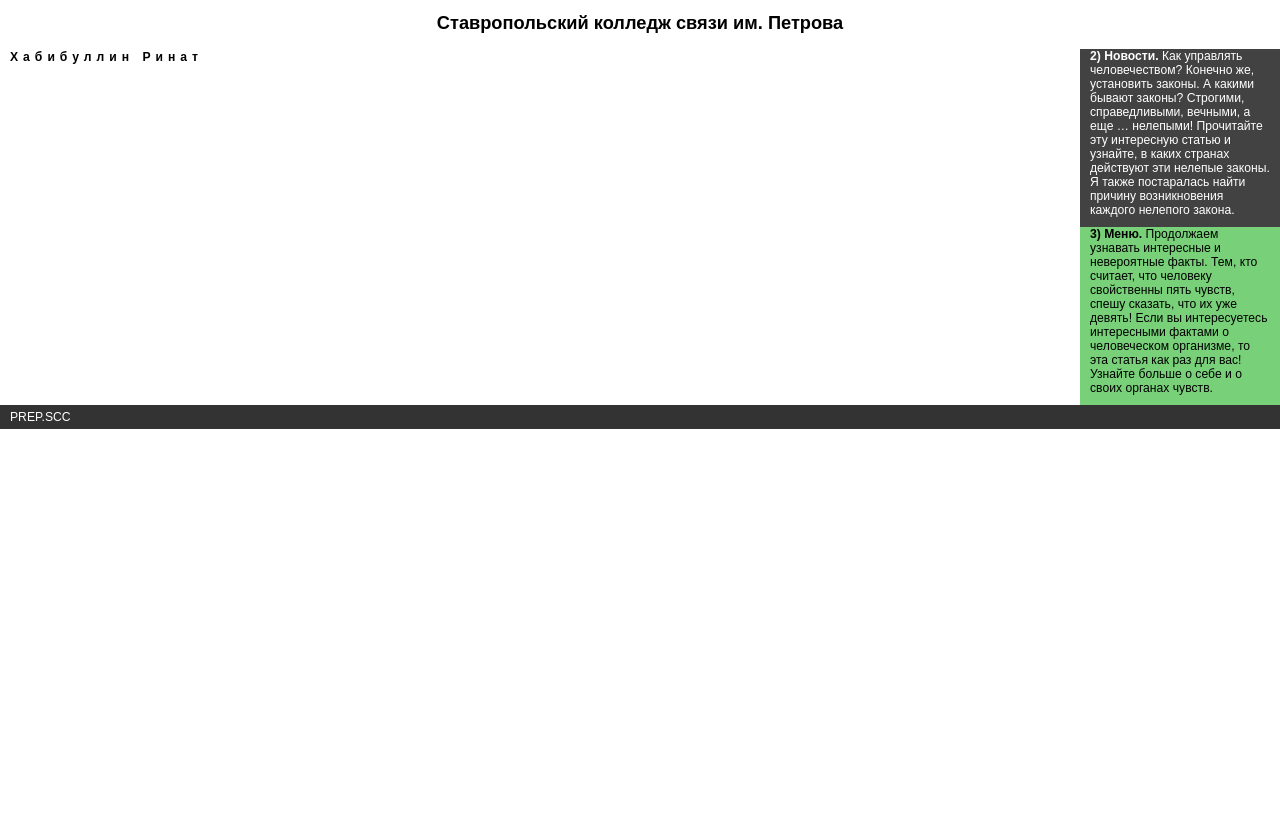
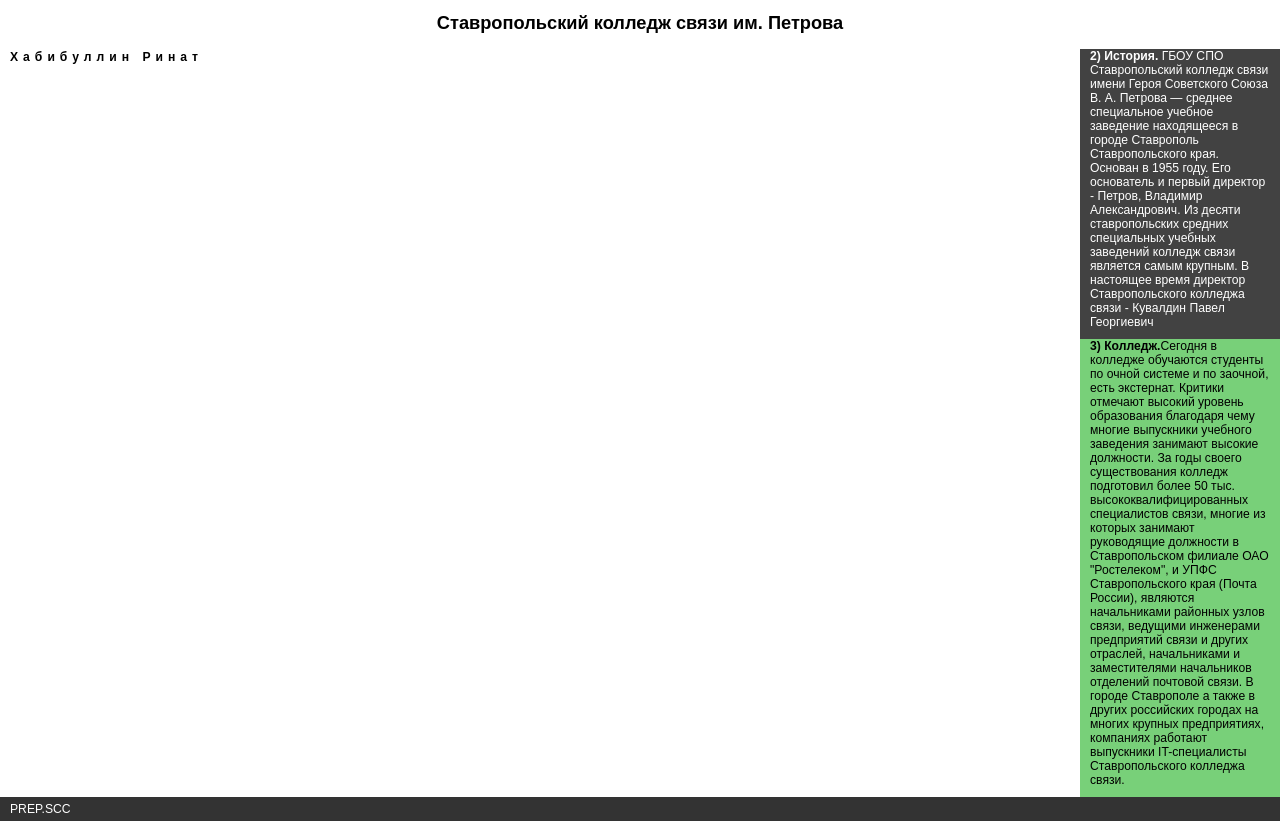
Before and after one commit to SweetCatty/SweetCatty.github.io, a plain HTML site: page test1/index.html in a window 1280 px wide. Shown: the part 83-904 px from the top of the page. Before the commit the page ends 800 px from the top, so only its background shows below. Drawn offline with Linux system fonts and the light colour scheme.

Commit message:
Update index.html

```diff
--- a/test1/index.html
+++ b/test1/index.html
@@ -34,20 +34,34 @@ div#footer{clear:both;width:100%}
 </div>
 </div>
 <div id="navigation">
-<p><strong>2) Новости.</strong>
-Как управлять человечеством?
-Конечно же, установить законы. А какими бывают законы?
-Строгими, справедливыми, вечными, а еще … нелепыми!
-Прочитайте эту интересную статью и узнайте, в каких странах
-действуют эти нелепые законы. Я также постаралась найти
-причину возникновения каждого нелепого закона.
+<p><strong>2) История.</strong>
+ГБОУ СПО Ставропольский колледж связи имени
+  Героя Советского Союза В. А. Петрова — среднее
+  специальное учебное заведение находящееся в
+  городе Ставрополь Ставропольского края.
+  Основан в 1955 году. Его основатель
+  и первый директор - Петров, Владимир Александрович.
+  Из десяти ставропольских средних специальных
+  учебных заведений колледж связи является самым крупным.
+  В настоящее время директор
+  Ставропольского колледжа связи - Кувалдин Павел Георгиевич
 </p>
 </div>
 <div id="extra">
-<p><strong>3) Меню.</strong> Продолжаем узнавать интересные и невероятные факты.
-Тем, кто считает, что человеку свойственны пять чувств, спешу сказать, что их уже девять!
-Если вы интересуетесь интересными фактами о человеческом организме, то эта статья как раз для вас!
-Узнайте больше о себе и о своих органах чувств.</p>
+<p><strong>3) Колледж.</strong>Сегодня в колледже обучаются
+  студенты по очной системе и по заочной, есть экстернат.
+  Критики отмечают высокий уровень образования благодаря
+  чему многие выпускники учебного заведения занимают высокие
+  должности. За годы своего существования колледж подготовил
+  более 50 тыс. высококвалифицированных специалистов связи,
+  многие из которых занимают руководящие должности в
+  Ставропольском филиале ОАО "Ростелеком", и УПФС
+  Ставропольского края (Почта России), являются начальниками
+  районных узлов связи, ведущими инженерами предприятий связи
+  и других отраслей, начальниками и заместителями начальников
+  отделений почтовой связи. В городе Ставрополе а также в других российских
+  городах на многих крупных предприятиях, компаниях работают выпускники
+  IT-специалисты Ставропольского колледжа связи. </p>
 </div>
 <div id="footer"><p>PREP.SCC</p></div>
 </div>
```
